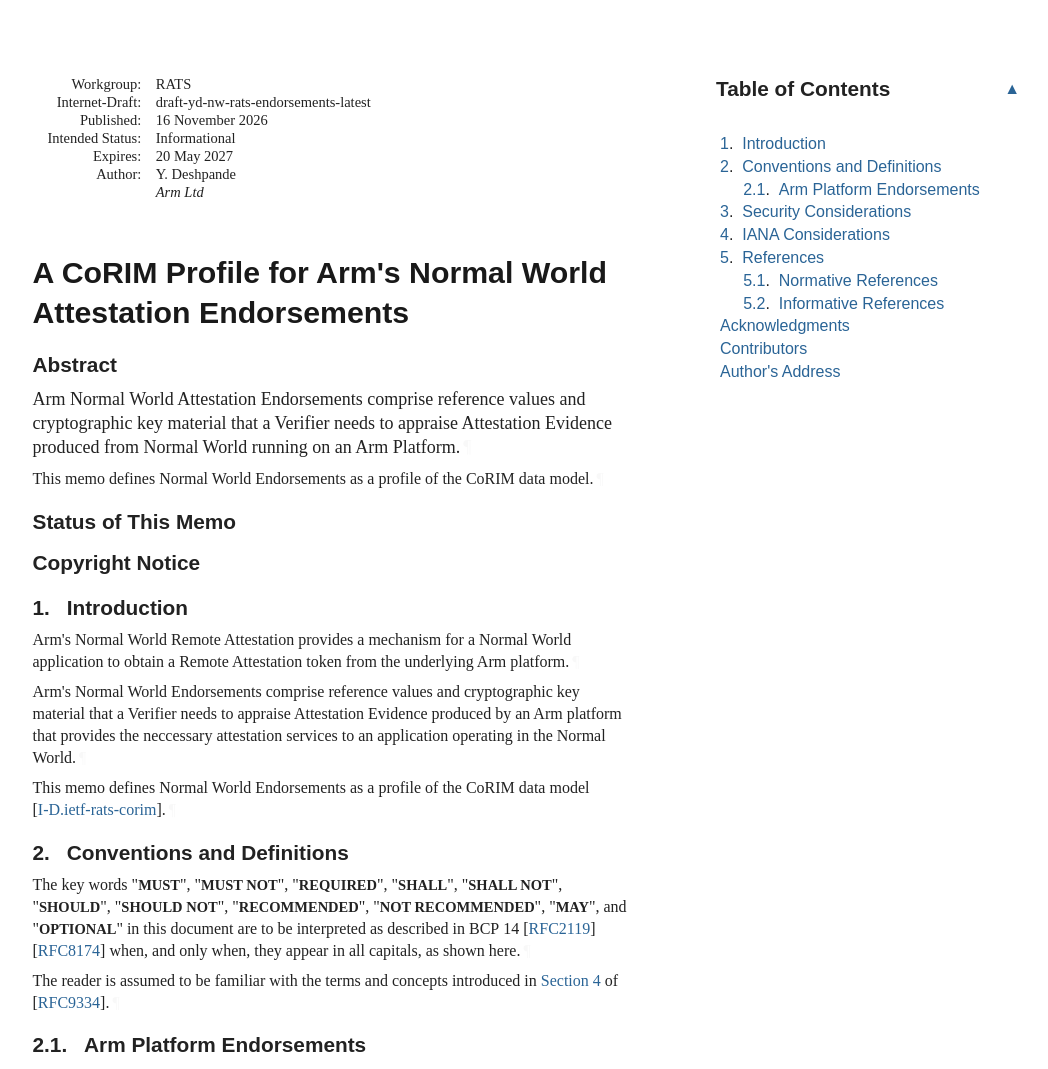
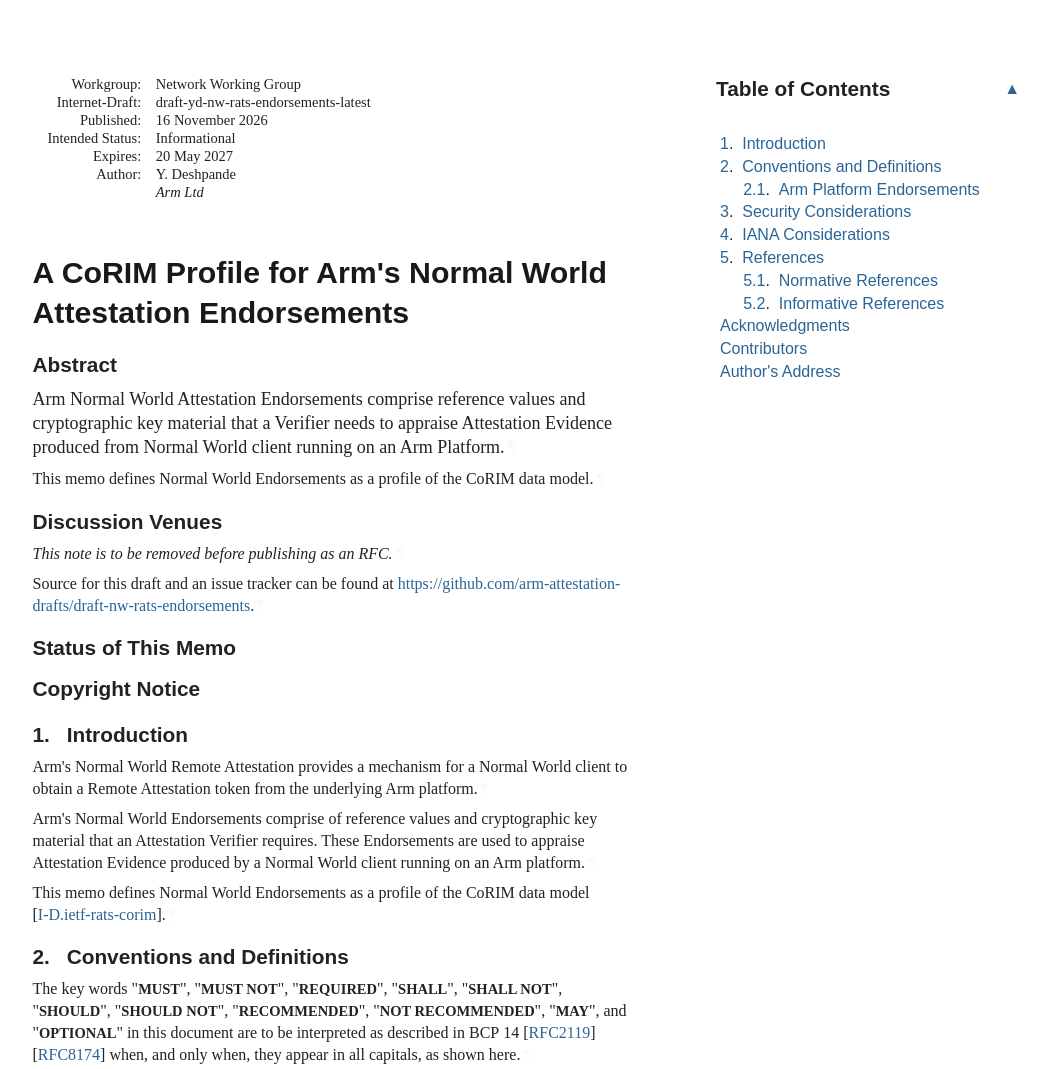
Before and after one commit to arm-attestation-drafts/draft-nw-rats-endorsements, a plain HTML site: page draft-yd-nw-rats-endorsements.html in a window 1280 px wide. Shown: the top 1069 px of the page, without its empty margins (92-1140 px from the left). Drawn offline with Linux system fonts and the light colour scheme; a web font is replaced by a local one.

Commit message:
Script updating gh-pages from 52445a0. [ci skip]

```diff
--- a/draft-yd-nw-rats-endorsements.html
+++ b/draft-yd-nw-rats-endorsements.html
@@ -7,7 +7,7 @@
 <title>A CoRIM Profile for Arm's Normal World Attestation Endorsements</title>
 <meta content="Yogesh Deshpande" name="author">
 <meta content="
-       Arm Normal World Attestation Endorsements comprise reference values and cryptographic key material that a Verifier needs to appraise Attestation Evidence produced from Normal World running on an Arm Platform.
+       Arm Normal World Attestation Endorsements comprise reference values and cryptographic key material that a Verifier needs to appraise Attestation Evidence produced from Normal World client running on an Arm Platform.
        This memo defines Normal World Endorsements as a profile of the CoRIM data model.
     " name="description">
 <meta content="xml2rfc 3.35.0" name="generator">
@@ -1053,7 +1053,7 @@ svg {
 <div id="internal-metadata" class="document-information">
 <dl id="identifiers">
 <dt class="label-workgroup">Workgroup:</dt>
-<dd class="workgroup">RATS</dd>
+<dd class="workgroup">Network Working Group</dd>
 <dt class="label-internet-draft">Internet-Draft:</dt>
 <dd class="internet-draft">draft-yd-nw-rats-endorsements-latest</dd>
 <dt class="label-published">Published:</dt>
@@ -1076,8 +1076,16 @@ svg {
 <h1 id="title">A CoRIM Profile for Arm's Normal World Attestation Endorsements</h1>
 <section id="section-abstract">
       <h2 id="abstract"><a href="#abstract" class="selfRef">Abstract</a></h2>
-<p id="section-abstract-1">Arm Normal World Attestation Endorsements comprise reference values and cryptographic key material that a Verifier needs to appraise Attestation Evidence produced from Normal World running on an Arm Platform.<a href="#section-abstract-1" class="pilcrow">¶</a></p>
+<p id="section-abstract-1">Arm Normal World Attestation Endorsements comprise reference values and cryptographic key material that a Verifier needs to appraise Attestation Evidence produced from Normal World client running on an Arm Platform.<a href="#section-abstract-1" class="pilcrow">¶</a></p>
 <p id="section-abstract-2">This memo defines Normal World Endorsements as a profile of the CoRIM data model.<a href="#section-abstract-2" class="pilcrow">¶</a></p>
+</section>
+<section class="note rfcEditorRemove" id="section-note.1">
+      <h2 id="name-discussion-venues">
+<a href="#name-discussion-venues" class="section-name selfRef">Discussion Venues</a>
+      </h2>
+<p id="section-note.1-1">This note is to be removed before publishing as an RFC.<a href="#section-note.1-1" class="pilcrow">¶</a></p>
+<p id="section-note.1-2">Source for this draft and an issue tracker can be found at
+    <span><a href="https://github.com/arm-attestation-drafts/draft-nw-rats-endorsements">https://github.com/arm-attestation-drafts/draft-nw-rats-endorsements</a></span>.<a href="#section-note.1-2" class="pilcrow">¶</a></p>
 </section>
 <div id="status-of-memo">
 <section id="section-boilerplate.1">
@@ -1173,8 +1181,9 @@ svg {
       <h2 id="name-introduction">
 <a href="#section-1" class="section-number selfRef">1. </a><a href="#name-introduction" class="section-name selfRef">Introduction</a>
       </h2>
-<p id="section-1-1">Arm's Normal World Remote Attestation provides a mechanism for a Normal World application to obtain a Remote Attestation token from the underlying Arm platform.<a href="#section-1-1" class="pilcrow">¶</a></p>
-<p id="section-1-2">Arm's Normal World Endorsements comprise reference values and cryptographic key material that a Verifier needs to appraise Attestation Evidence produced by an Arm platform that provides the neccessary attestation services to an application operating in the Normal World.<a href="#section-1-2" class="pilcrow">¶</a></p>
+<p id="section-1-1">Arm's Normal World Remote Attestation provides a mechanism for a Normal World client to obtain a Remote Attestation token from the underlying Arm platform.<a href="#section-1-1" class="pilcrow">¶</a></p>
+<p id="section-1-2">Arm's Normal World Endorsements comprise of reference values and cryptographic key material that an Attestation Verifier requires.
+These Endorsements are used to appraise Attestation Evidence produced by a Normal World client running on an Arm platform.<a href="#section-1-2" class="pilcrow">¶</a></p>
 <p id="section-1-3">This memo defines Normal World Endorsements as a profile of the CoRIM data model <span>[<a href="#I-D.ietf-rats-corim" class="cite xref">I-D.ietf-rats-corim</a>]</span>.<a href="#section-1-3" class="pilcrow">¶</a></p>
 </section>
 </div>
```
Also changed, not shown: draft-yd-nw-rats-endorsements.txt.
